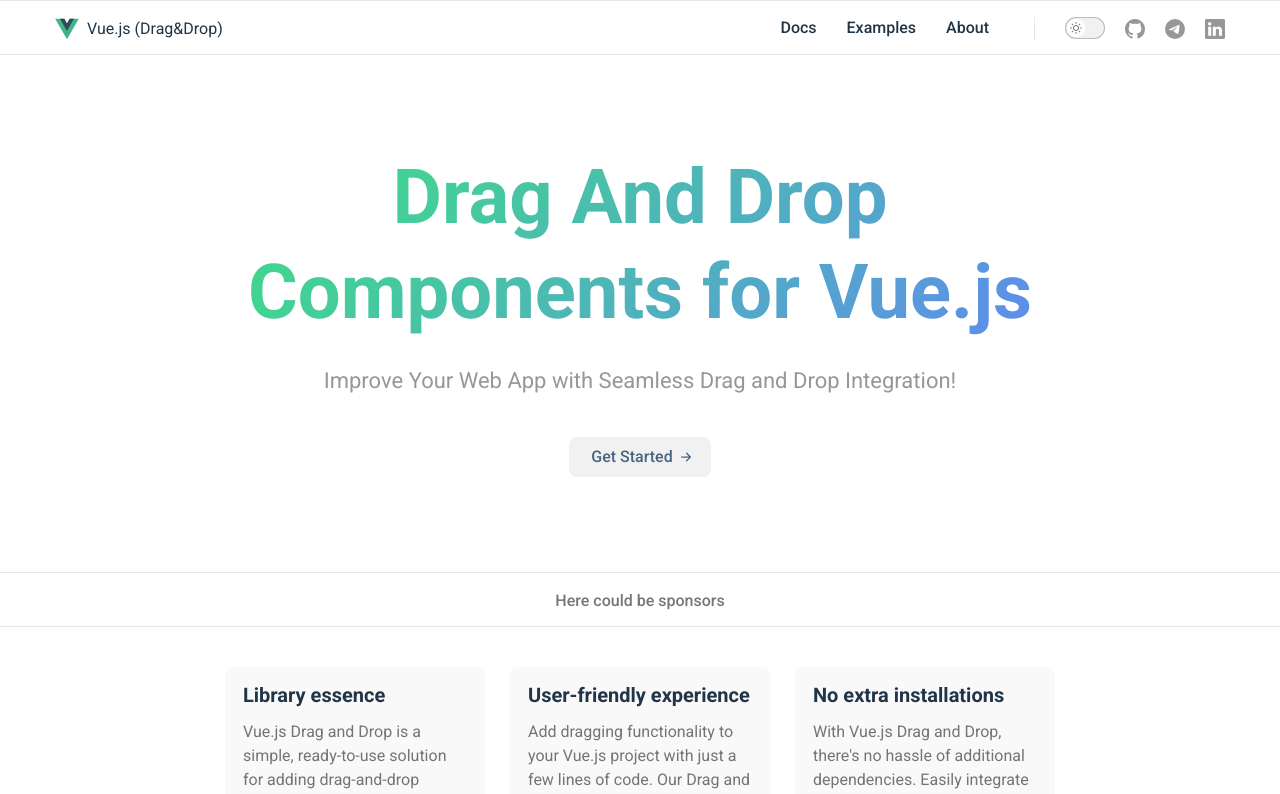
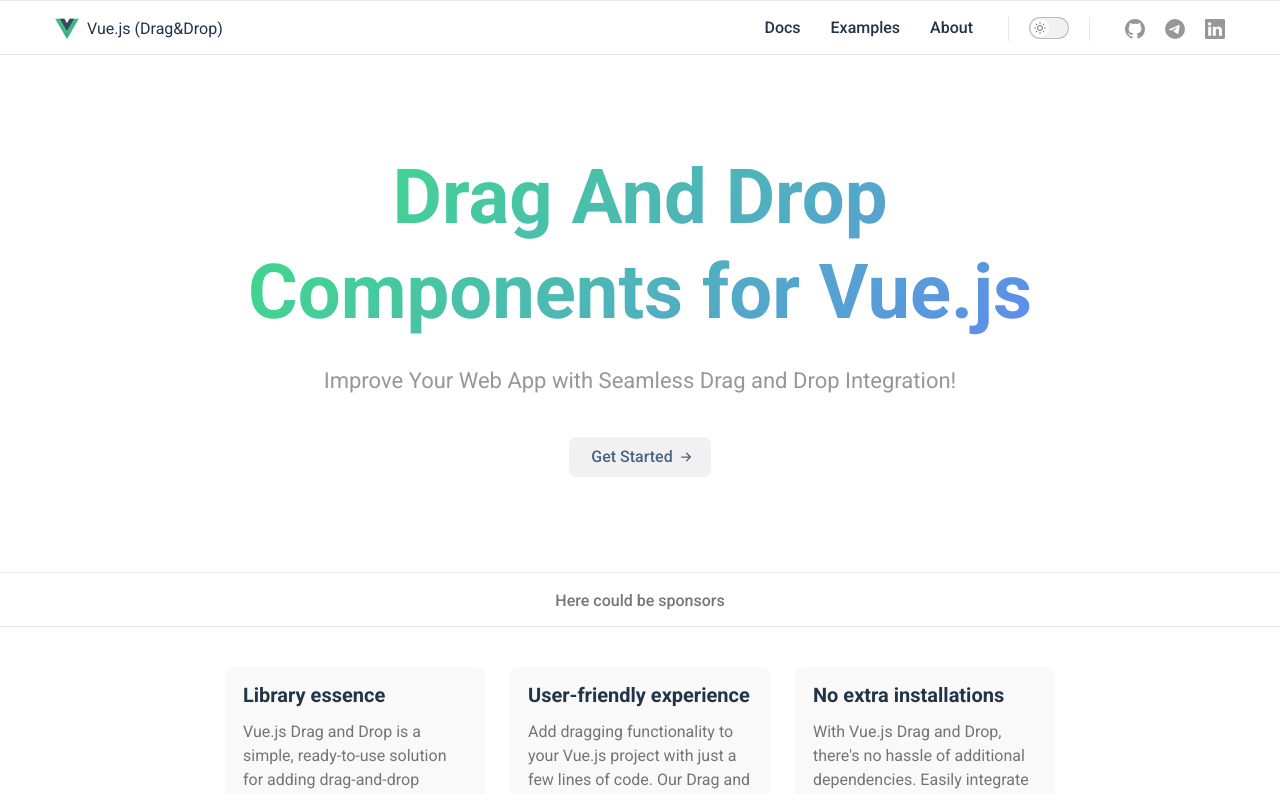
Before and after one commit to skiff26/dragdrop, a Vue app: page /about in a window 1280 px wide. Shown: the top 794 px of the page. Built offline with nearby package versions, Linux system fonts and the light colour scheme.

Commit message:
Updated header

```diff
--- a/package.json
+++ b/package.json
@@ -1,6 +1,6 @@
 {
   "name": "drag-drop",
-  "version": "0.8.9",
+  "version": "0.9.0",
   "private": true,
   "scripts": {
     "dev": "vite",
--- a/src/assets/header.scss
+++ b/src/assets/header.scss
@@ -86,17 +86,18 @@
 		height: 24px;
 		width: 1px;
 		background: var(--c-border);
-		margin: 0 30px;
+		margin: 0 20px;
 		@media (max-width: 700px) {
-			margin: 0 20px;
+			margin: 0 14px;
 		}
 	}
 
 	&__media {
-		margin-left: 20px;
+		margin-left: 15px;
 		display: flex;
 		gap: 20px;
 		@media (max-width: 700px) {
+			margin-left: 10px;
 			gap: 10px;
 		}
 	}
--- a/src/components/Header.vue
+++ b/src/components/Header.vue
@@ -15,6 +15,7 @@
 				<div class="nav__dark-mode-switcher">
 					<AppearanceSwitcher />
 				</div>
+				<span class="nav__line"></span>
 				<ul class="nav__media">
 					<li class="nav__media-item" v-for="item in mediaElements" :key="item.name">
 						<a :href="item.link" target="_blank"><BaseIcon :name="item.name"/></a>
```
